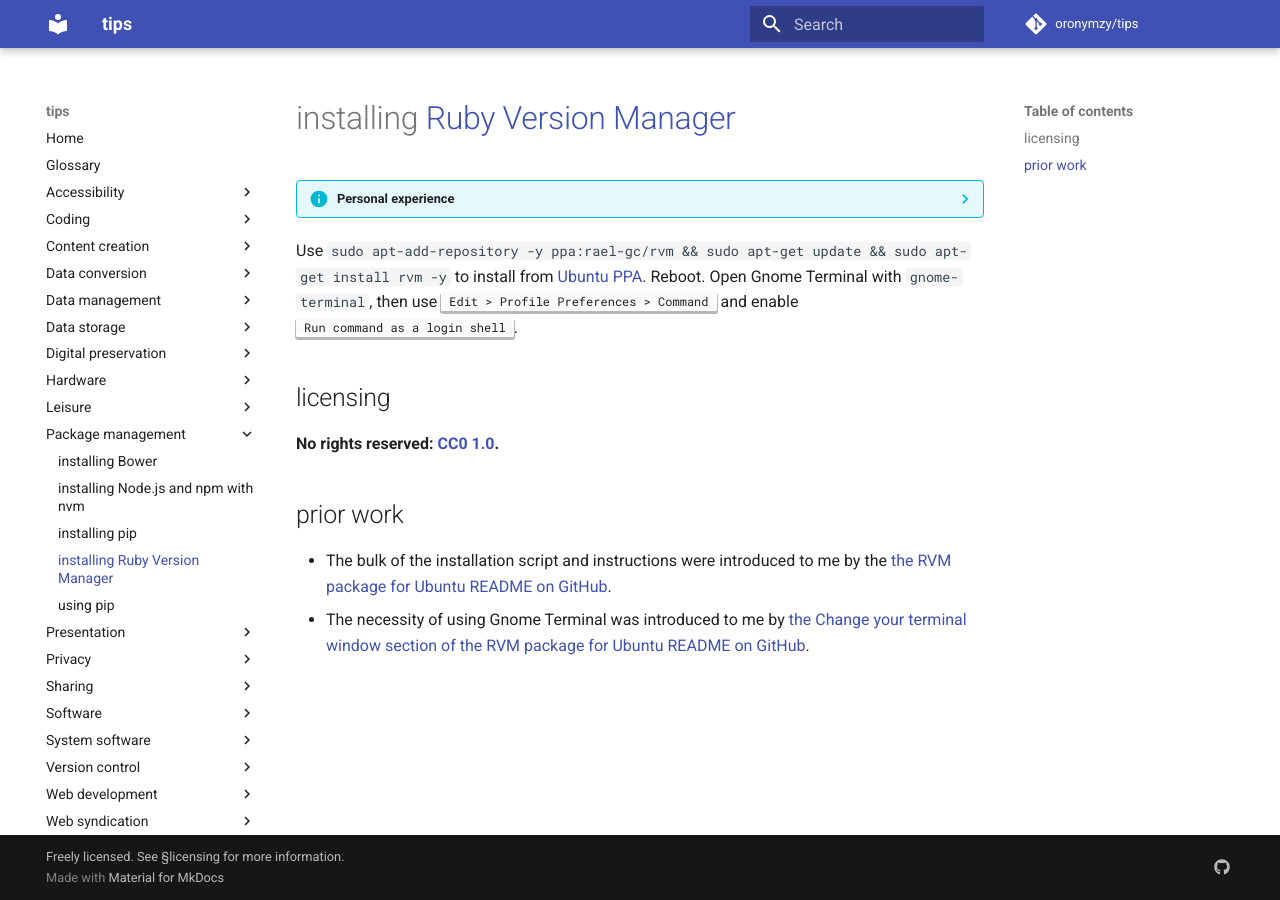
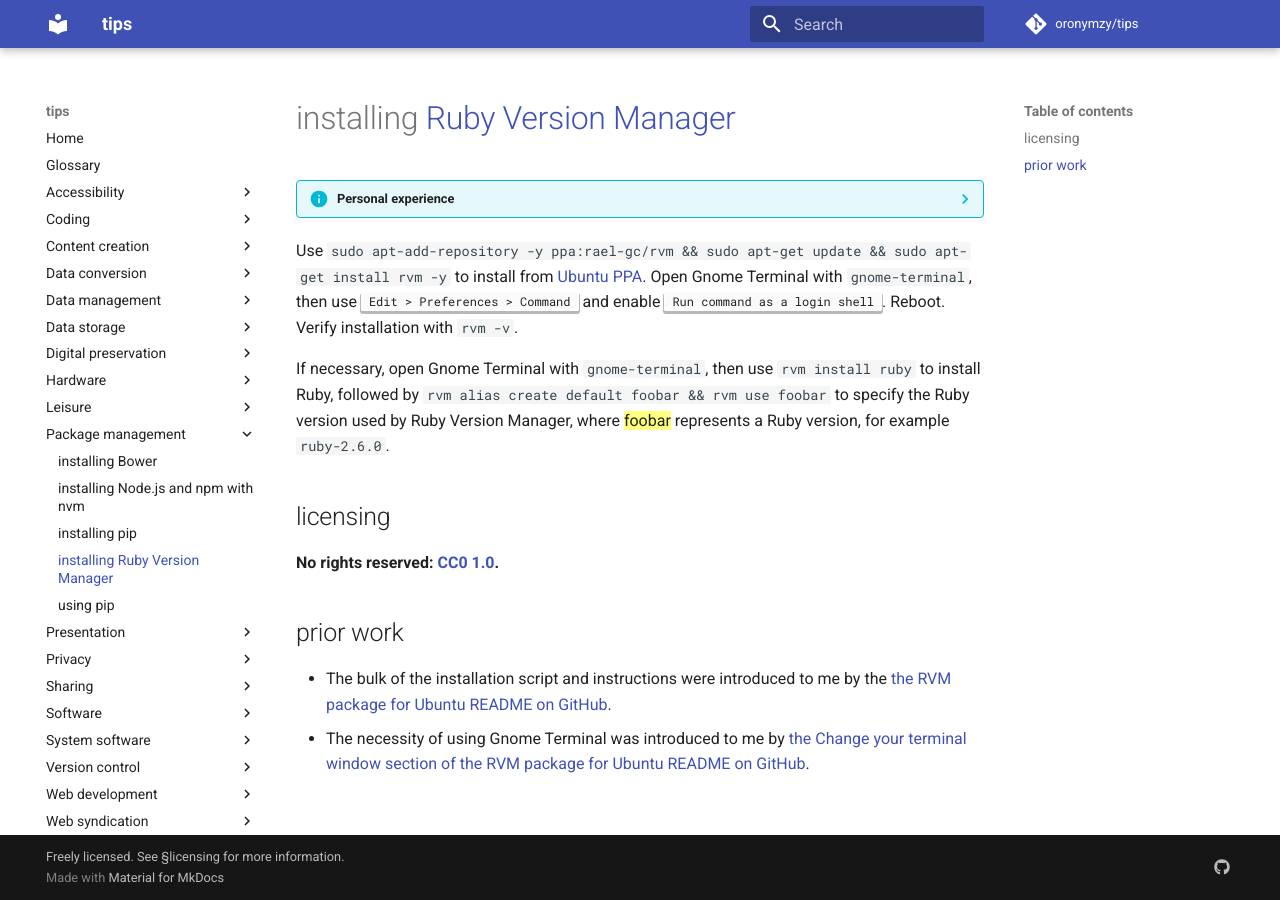
Before and after one commit to oronymzy/tips, an MkDocs documentation site: the page built from docs/insRVMr.md, in a window 1280 px wide. Built offline with MkDocs 1.6.1 and Material for MkDocs 9.7.7, drawn with Linux system fonts in a browser that asks for light colours; comment, search, counter and statistics services are not loaded.

Commit message:
Add content, change content
Change and add content in 'Personal experience' admonition.
Change and add instructional content.

```diff
--- a/docs/insRVMr.md
+++ b/docs/insRVMr.md
@@ -2,9 +2,12 @@
 
 ??? info "Personal experience"
 
-    Tested in Kubuntu 17.10.
+    - Works in Kubuntu 18.04.
+    - Tested in Kubuntu 17.10.
 
-Use `sudo apt-add-repository -y ppa:rael-gc/rvm && sudo apt-get update && sudo apt-get install rvm -y` to install from [Ubuntu PPA](https://en.wikipedia.org/wiki/Ubuntu_(operating_system)#Package_Archives). Reboot. Open Gnome Terminal with `gnome-terminal`, then use ++"Edit > Profile Preferences > Command"++ and enable ++"Run command as a login shell"++.
+Use `sudo apt-add-repository -y ppa:rael-gc/rvm && sudo apt-get update && sudo apt-get install rvm -y` to install from [Ubuntu PPA](https://en.wikipedia.org/wiki/Ubuntu_(operating_system)#Package_Archives). Open Gnome Terminal with `gnome-terminal`, then use ++"Edit > Preferences > Command"++ and enable ++"Run command as a login shell"++. Reboot. Verify installation with `rvm -v`.
+
+If necessary, open Gnome Terminal with `gnome-terminal`, then use `rvm install ruby` to install Ruby, followed by `rvm alias create default foobar && rvm use foobar` to specify the Ruby version used by Ruby Version Manager, where {==foobar==} represents a Ruby version, for example `ruby-2.6.0`.
 
 ## licensing
 **No rights reserved: [CC0 1.0](https://creativecommons.org/publicdomain/zero/1.0/).**
```
